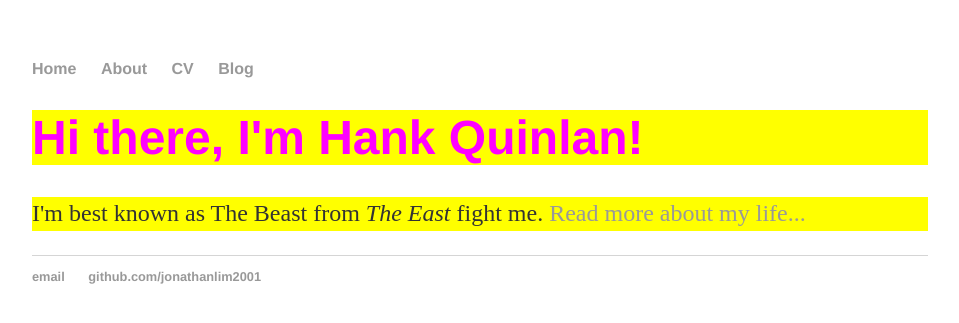
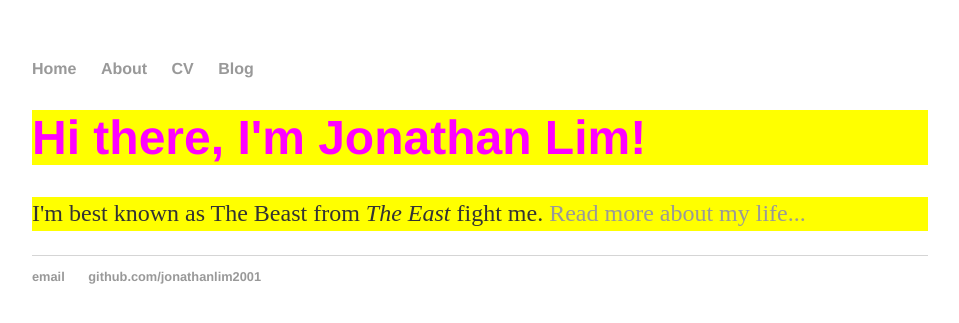
Before and after one commit to keithleyPeriod4/jonathanlim2001.github.com, a Jekyll site: the page built from index.html, in a window 1280 px wide. Shown: the top 323 px of the page, without its empty margins (160-1119 px from the left). Built offline with Jekyll 4.4.1, drawn with Linux system fonts in a browser that asks for light colours.

Commit message:
Update index.html

```diff
--- a/index.html
+++ b/index.html
@@ -3,6 +3,6 @@ layout: default
 title: Jonathan Lim, The Beast
 ---
 <div class="blurb">
-	<h1>Hi there, I'm Hank Quinlan!</h1>
+	<h1>Hi there, I'm Jonathan Lim!</h1>
 	<p>I'm best known as The Beast from <em>The East</em> fight me. <a href="/about">Read more about my life...</a></p>
 </div><!-- /.blurb -->
```
